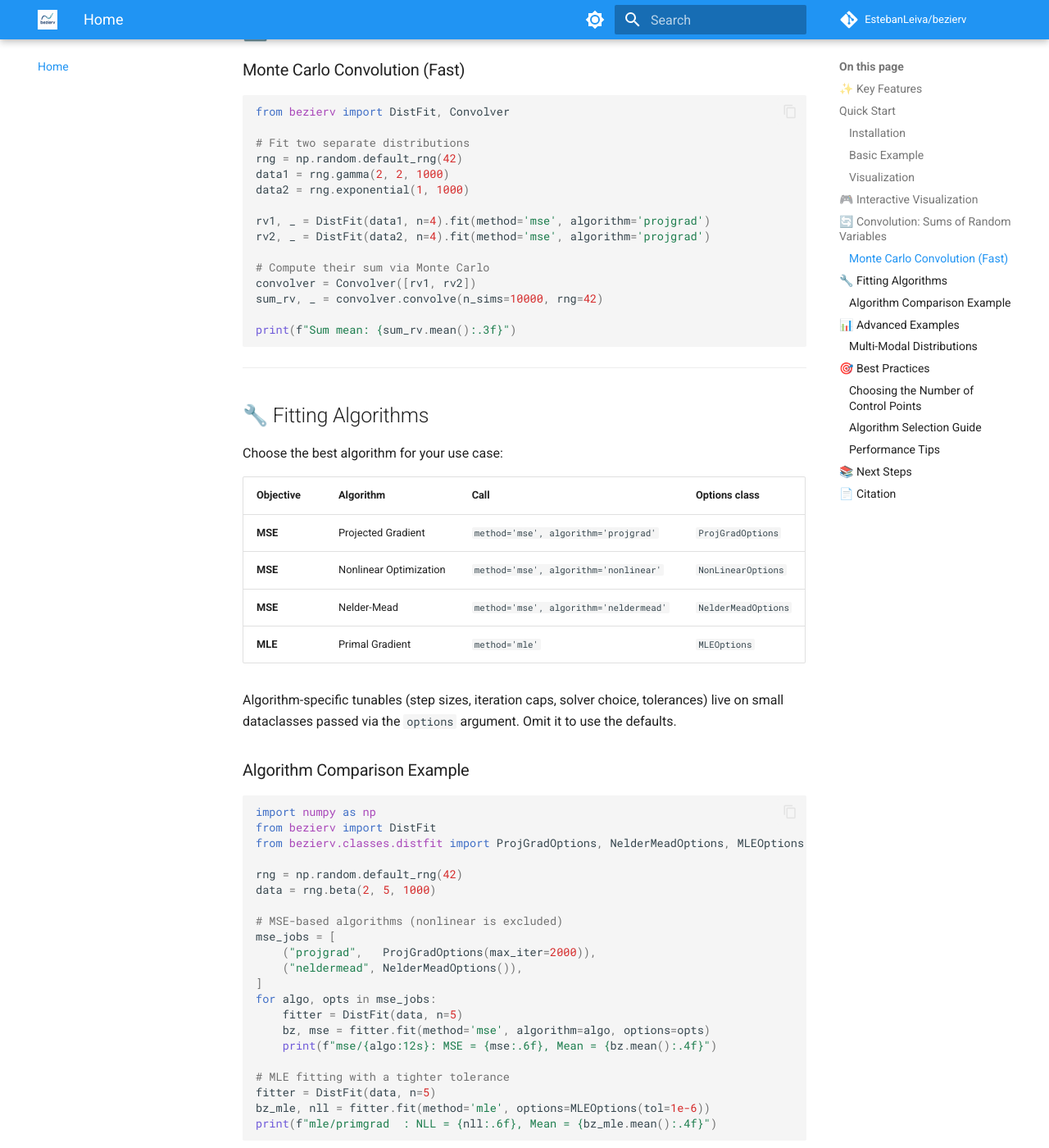
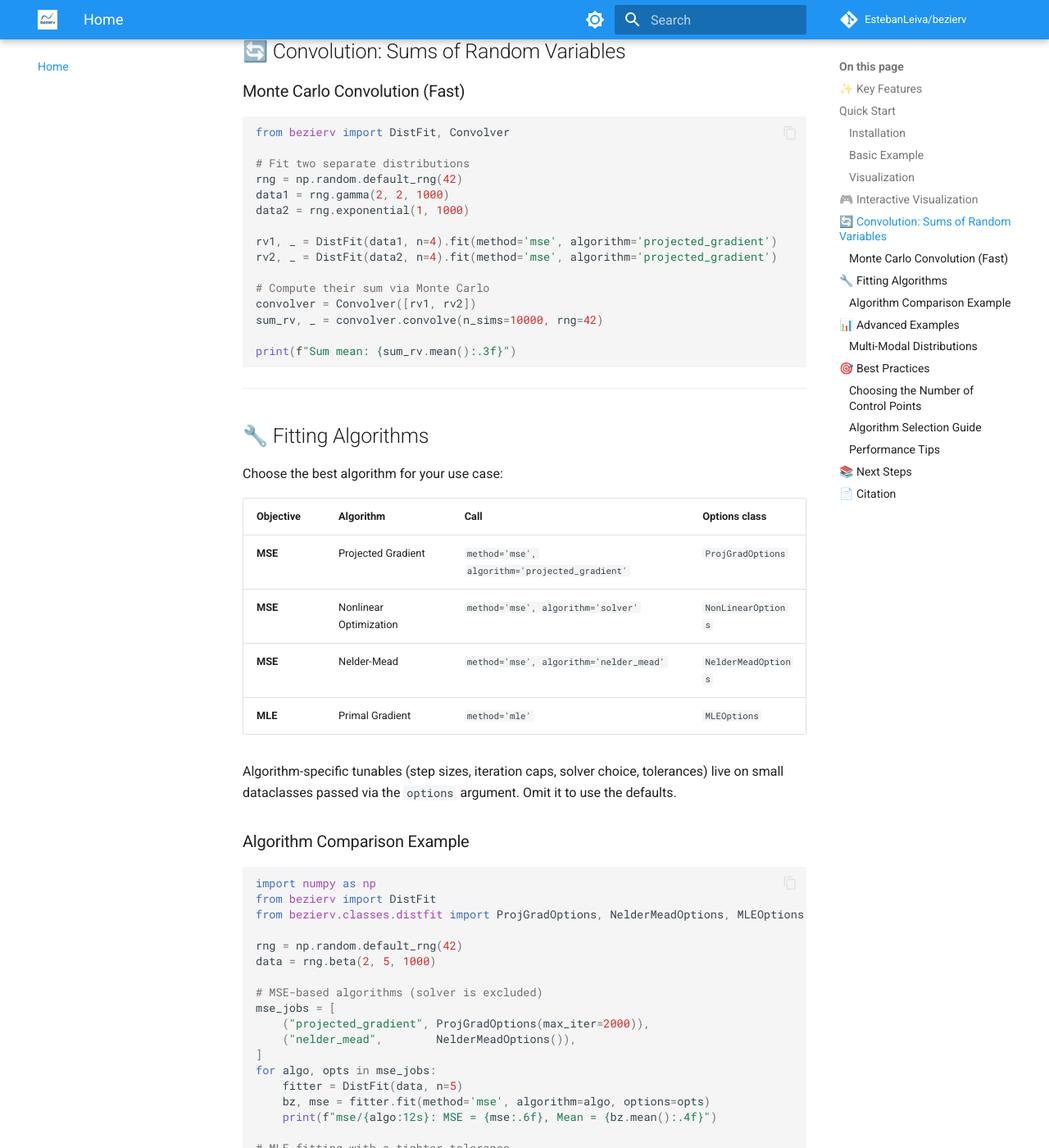
Before and after one commit to EstebanLeiva/bezierv, an MkDocs documentation site: the page built from docs/index.md, in a window 1280 px wide and 1400 px high, scrolled down 2819 px. Shown: the whole window at 82% size. Built offline with MkDocs 1.6.1 and Material for MkDocs 9.7.7, drawn with Linux system fonts in a browser that asks for light colours; comment, search, counter and statistics services are not loaded; some of the changed text lies outside the part shown.

Commit message:
Algorithm parameter renaming

````diff
--- a/docs/index.md
+++ b/docs/index.md
@@ -14,7 +14,7 @@
 ## ✨ Key Features
 
 - **🎯 Flexible Fitting**: Adapt to any continuous distribution shape
-- **⚡ Multiple Algorithms**: 3 MSE algorithms (projgrad, nonlinear, neldermead) plus MLE fitting
+- **⚡ Multiple Algorithms**: 3 MSE algorithms (projected_gradient, solver, nelder_mead) plus MLE fitting
 - **🔄 Convolution Support**: Compute sums of random variables exactly or via Monte Carlo
 - **🎮 Interactive Tools**: Browser-based curve editor with real-time updates
 - **📊 Rich Visualization**: Built-in plotting for CDFs, PDFs, and control points
@@ -46,7 +46,7 @@ data = rng.beta(2, 5, 1000)  # Skewed distribution
 
 # Fit Bézier distribution
 fitter = DistFit(data, n=5)  # 5 control segments (6 control points)
-bezier_rv, mse = fitter.fit(method='mse', algorithm='projgrad')
+bezier_rv, mse = fitter.fit(method='mse', algorithm='projected_gradient')
 
 print(f"Fit completed with MSE: {mse:.6f}")
 
@@ -128,8 +128,8 @@ rng = np.random.default_rng(42)
 data1 = rng.gamma(2, 2, 1000)
 data2 = rng.exponential(1, 1000)
 
-rv1, _ = DistFit(data1, n=4).fit(method='mse', algorithm='projgrad')
-rv2, _ = DistFit(data2, n=4).fit(method='mse', algorithm='projgrad')
+rv1, _ = DistFit(data1, n=4).fit(method='mse', algorithm='projected_gradient')
+rv2, _ = DistFit(data2, n=4).fit(method='mse', algorithm='projected_gradient')
 
 # Compute their sum via Monte Carlo
 convolver = Convolver([rv1, rv2])
@@ -146,9 +146,9 @@ Choose the best algorithm for your use case:
 
 | Objective | Algorithm | Call | Options class |
 |-----------|-----------|------|---------------|
-| **MSE** | Projected Gradient | `method='mse', algorithm='projgrad'` | `ProjGradOptions` |
-| **MSE** | Nonlinear Optimization | `method='mse', algorithm='nonlinear'` | `NonLinearOptions` |
-| **MSE** | Nelder-Mead | `method='mse', algorithm='neldermead'` | `NelderMeadOptions` |
+| **MSE** | Projected Gradient | `method='mse', algorithm='projected_gradient'` | `ProjGradOptions` |
+| **MSE** | Nonlinear Optimization | `method='mse', algorithm='solver'` | `NonLinearOptions` |
+| **MSE** | Nelder-Mead | `method='mse', algorithm='nelder_mead'` | `NelderMeadOptions` |
 | **MLE** | Primal Gradient | `method='mle'` | `MLEOptions` |
 
 Algorithm-specific tunables (step sizes, iteration caps, solver choice, tolerances) live on small
@@ -164,10 +164,10 @@ from bezierv.classes.distfit import ProjGradOptions, NelderMeadOptions, MLEOptio
 rng = np.random.default_rng(42)
 data = rng.beta(2, 5, 1000)
 
-# MSE-based algorithms (nonlinear is excluded)
+# MSE-based algorithms (solver is excluded)
 mse_jobs = [
-    ("projgrad",   ProjGradOptions(max_iter=2000)),
-    ("neldermead", NelderMeadOptions()),
+    ("projected_gradient", ProjGradOptions(max_iter=2000)),
+    ("nelder_mead",        NelderMeadOptions()),
 ]
 for algo, opts in mse_jobs:
     fitter = DistFit(data, n=5)
@@ -197,7 +197,7 @@ data_bimodal = np.concatenate([
 
 # Use more control points for complex shapes
 fitter = DistFit(data_bimodal, n=10)
-bimodal_rv, mse = fitter.fit(method='mse', algorithm='nonlinear')  # uses NonLinearOptions defaults
+bimodal_rv, mse = fitter.fit(method='mse', algorithm='solver')  # uses NonLinearOptions defaults
 
 # Visualize the complex fit
 bimodal_rv.plot_pdf()
@@ -218,8 +218,8 @@ bimodal_rv.plot_pdf()
 
 ### Algorithm Selection Guide
 
-1. **Start with `method='mse', algorithm='projgrad'`** - fastest, works well for most cases
-2. **Try `method='mse', algorithm='nonlinear'`** if you need highest MSE accuracy
+1. **Start with `method='mse', algorithm='projected_gradient'`** - fastest, works well for most cases
+2. **Try `method='mse', algorithm='solver'`** if you need highest MSE accuracy
 3. **Use `method='mle'`** to fit by maximum likelihood (returns NLL instead of MSE)
 
 ### Performance Tips
@@ -230,7 +230,7 @@ if len(data) > 10000:
     rng = np.random.default_rng(42)
     subset = rng.choice(data, 5000, replace=False)
     fitter = DistFit(subset, n=5)
-    quick_fit, _ = fitter.fit(method='mse', algorithm='projgrad')
+    quick_fit, _ = fitter.fit(method='mse', algorithm='projected_gradient')
 ```
 
 ---
````
Also changed, not shown: README.md (+6 -6 lines), docs/faq.md (+3 -3 lines), docs/reference.md (+7 -7 lines), docs/tutorials.md (+4 -4 lines), 5 other files.
